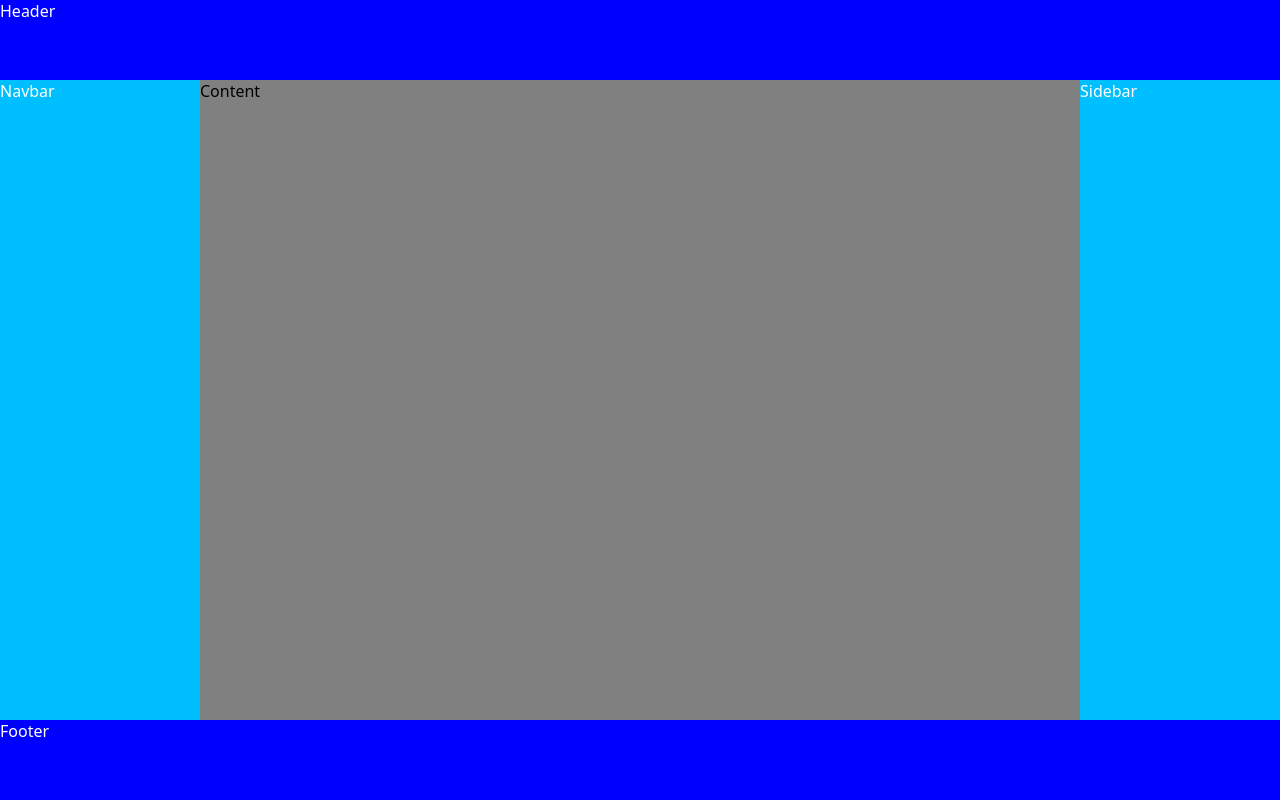
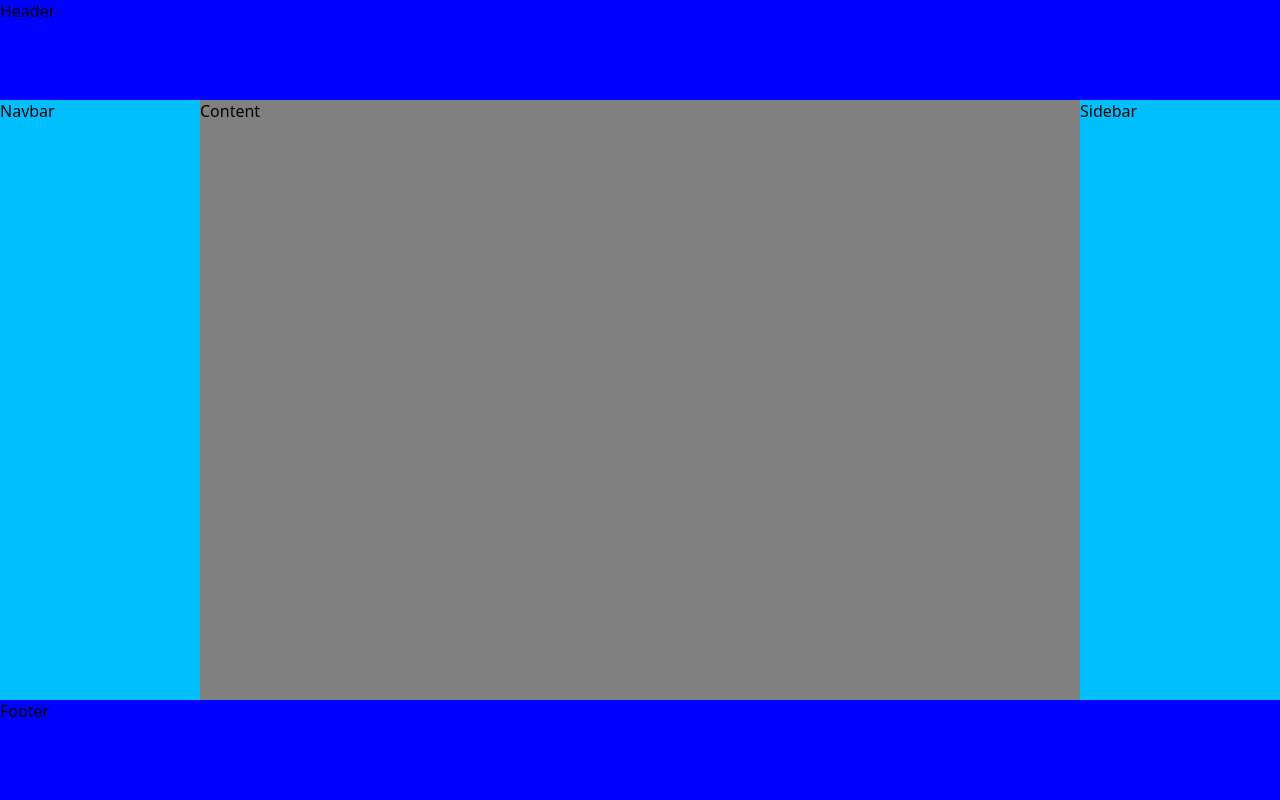
Before and after one commit to madrimovDev/grid-css, a plain HTML site: page index.html in a window 1280 px wide. Drawn offline with Linux system fonts and the light colour scheme.

Commit message:
feat" Grid layout

```diff
--- a/css/style.css
+++ b/css/style.css
@@ -6,29 +6,29 @@
 }
 
 .main{
-  height: 100vh; /*vh - viewport height*/
-  display: flex;
-  flex-direction: column;
+  height: 100vh;
+  display: grid;
+  grid-template-columns: 200px 1fr 200px;
+  grid-template-rows: 100px 1fr 100px;
 }
 
 .header, .footer{
-  height: 100px;
   background-color: blue;
-  color: white;
 }
 
-.wrapper{
-  display: flex;
-  height: 100%;
-}
-
-.navbar, .sidebar{
-  width: 200px;
+.sidebar, .navbar{
   background-color: deepskyblue;
-  color: white;
 }
 
 .content{
-  flex-grow: 1;
   background-color: gray;
 }
+
+.header{
+  grid-area: 1 / 1 / 2 / 4;
+}
+
+.footer{
+  grid-column: 1 / 4;
+  grid-row: 3 / 4;
+}
--- a/index.html
+++ b/index.html
@@ -10,14 +10,10 @@
 
 <body>
   <main class="main">
-    <header class="header">
-      Header
-    </header>
-    <div class="wrapper">
-      <nav class="navbar">Navbar</nav>
-      <article class="content">Content</article>
-      <aside class="sidebar">Sidebar</aside>
-    </div>
+    <header class="header">Header</header>
+    <nav class="navbar">Navbar</nav>
+    <article class="content">Content</article>
+    <aside class="sidebar">Sidebar</aside>
     <footer class="footer">Footer</footer>
   </main>
 </body>
```
